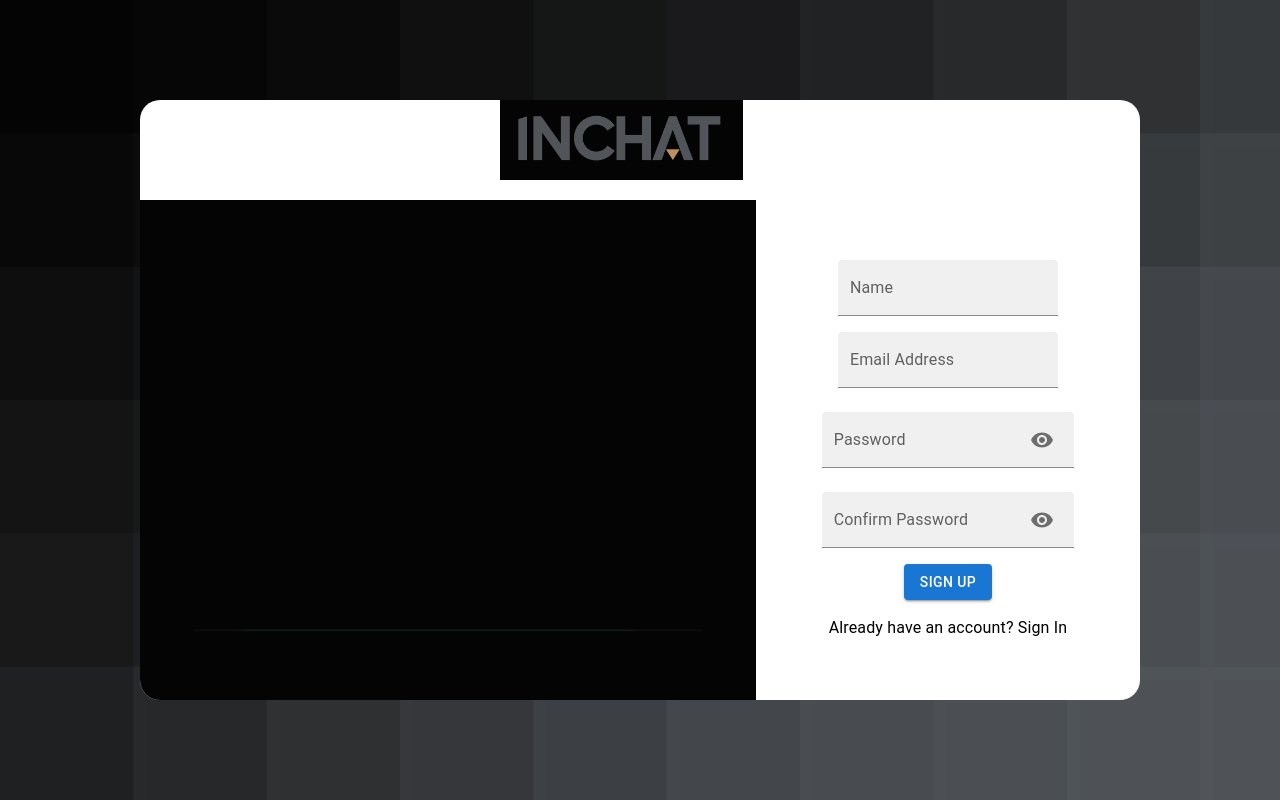
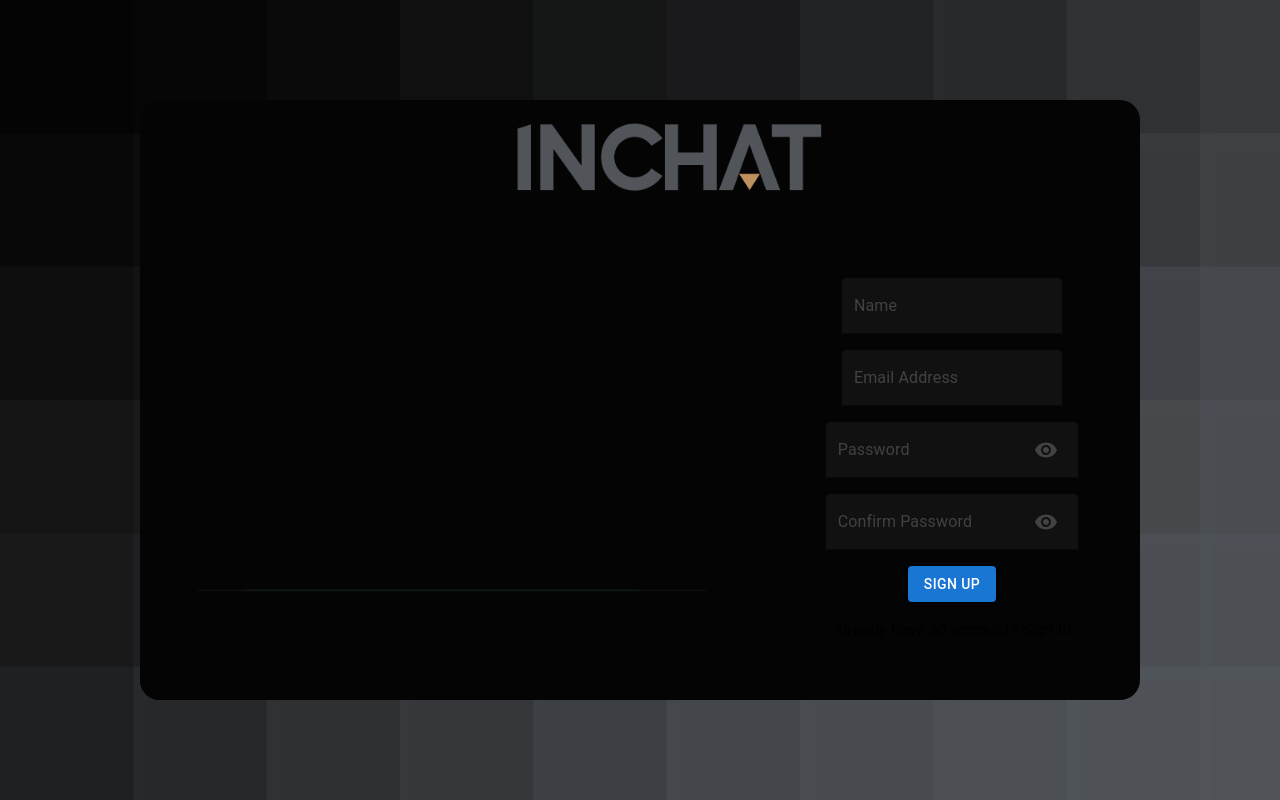
Before and after one commit to vedjaiswal/InChat, a React (Create React App) app in the folder client/: page /login in a window 1280 px wide. Built offline with nearby package versions, Linux system fonts and the light colour scheme.

Commit message:
login fields add

```diff
--- a/client/src/components/login/Login.js
+++ b/client/src/components/login/Login.js
@@ -1,6 +1,7 @@
 import React, {useState} from 'react'
 import {TextField, styled, Box, FormControl, FilledInput, InputLabel, InputAdornment, IconButton, Button, Typography} from '@mui/material'
 import {Visibility, VisibilityOff} from '@mui/icons-material'
+import { grey } from '@mui/material/colors';
 import BackgroundImage from '../../images/login_bg.png'
 import Logo from '../../images/inchat_logo.png'
 import ChattingImageGIF from '../../images/Chatting.gif'
@@ -12,8 +13,6 @@ const RightContainer = styled(Box)`
   flex-direction : column;
   gap : 1rem;
   grid-area : right;
-  // position : absolute;
-  // width : 50%;
 `
 const Container = styled(Box)`
  height : 100vh;
@@ -28,7 +27,7 @@ const FormContainer = styled(Box)`
   width : 1000px;
   display: grid;
   position : relative;
-  background-color : #fff;
+  background-color : #040404;
   border-radius : 20px;
   grid-template-areas :
     'logo logo'
@@ -47,8 +46,8 @@ const Header = styled(Box)`
   height : 90px;
 `
 const HeaderImage = styled('img')({
-  marginLeft:'36%',
-  height: 80,
+  marginLeft:'35%',
+  height: 120,
   position:'absolute'
 })
 
@@ -56,49 +55,83 @@ const ChattingImage = styled('img')`
   display: block;
   margin-left: auto;
   margin-right: auto;
-  margin-top: -20px;
+  margin-top: -80px;
   transform: scale(1.5);
   object-fit: cover;
 `
 
 const PasswordInput = styled(FormControl)({
+  "& label.Mui-focused" : {
+    color : "#424242"
+  },
+  "& label":{
+    color : "#424242"
+  },
+  "& .MuiFilledInput-root" :{
+    backgroundColor:"#111111",
+    color : "#fff"
+  },
+  "& .MuiFilledInput-root.Mui-focused ":{
+    backgroundColor : "#111111"
+  },
+  "& .MuiFilledInput-root:hover" : {
+    backgroundColor : "#111111",
+    borderBottomColor: "#fff"
+  },
   "& .MuiFilledInput-root:after" : {
-    borderBottomColor : "#040404"
+    borderBottomColor : "#fff",
   },
-  "& .Mui-focused":{
-    color : "#040404",
-    borderColor : "#040404"
-  },
-  "& label.Mui-focused" : {
-    color : "#040404"
+  "& .MuiTouchRipple-root":{
+    color : "#fff"
   }
+  // "& .Mui-focused":{
+  //   color : "#040404",
+  //   borderColor : "#040404",
+  //   background : "#fff"
+  // },
 })
 
 const StyledTextField = styled(TextField)({
-  "& label.Mui-focused": {
-    color: "#040404"
+  "& label, label.Mui-focused": {
+    color: "#424242"
+  },
+  // "& label":{
+  //   color : "#424242"
+  // },
+  "& .MuiFilledInput-root" :{
+    backgroundColor:"#111111",
+    color : "#fff"
+  },
+  "& .MuiFilledInput-root.Mui-focused ":{
+    backgroundColor : "#111111"
+  },
+  "& .MuiFilledInput-root:hover" : {
+    backgroundColor : "#111111",
+    borderBottomColor: "#fff"
+  },
+  "& .MuiFilledInput-root:after" : {
+    borderBottomColor:"#fff"
   },
   // "& .MuiInput-underline:after": {
   //   borderBottomColor: "#040404"
   // },
-  "& .MuiFilledInput-root:after" : {
-    borderBottomColor:"#040404"
-  },
-  "& .MuiInput-underline": {
-    borderBottomColor: "#040404"
-  },
-  "& .MuiOutlinedInput-root": {
-    "& fieldset": {
-      borderColor: "#040404"
-    },
-    "&:hover fieldset": {
-      borderColor: "#040404",
-      borderWidth: 2
-    },
-    "&.Mui-focused fieldset": {
-      borderColor: "#040404"
-    }
-  }
+  // "& .MuiInput-underline": {
+  //   borderBottomColor: "#474747"
+  // },
+  // "& .MuiFilledInput-root ": {
+  //   "& fieldset": {
+  //     borderColor: "#040404"
+  //   },
+  //   "&:hover fieldset": {
+  //     borderColor: "#111111",
+  //     // backgroundColor : "#111111",
+  //     // color : "f1f1f1",
+  //     borderWidth: 8
+  //   },
+  //   "&.Mui-focused fieldset": {
+  //     borderColor: "#111111"
+  //   }
+  // }
 });
 
 function Login() {
@@ -107,8 +140,6 @@ function Login() {
 
   const handleClickShowPassword = () => setShowPassword((show) => !show);
   const handleClickShowConfirmPassword = () => setShowConfirmPassword((show) => !show);
-// MuiInputBase-root-MuiFilledInput-root:after
-
 
   return (
     <Container style={{backgroundImage : `url(${BackgroundImage})`}}>
@@ -120,9 +151,9 @@ function Login() {
           <ChattingImage src={ChattingImageGIF} alt="illustration" />
         </LeftContainer>
         <RightContainer>
-            <StyledTextField sx={{width : 220}} variant='filled' label='Name' />
+            <StyledTextField style={{width : 220}} variant='filled' label='Name' />
             <StyledTextField style={{width : 220}} variant='filled' type='email' label='Email Address' />
-            <PasswordInput fullWidth sx={{ m: 1, width: '25ch' }} variant='filled'>
+            <PasswordInput sx={{ width: '25ch' }} variant='filled'>
               <InputLabel>Password</InputLabel>
               <FilledInput
                 type={showPassword ? 'text' : 'password'}
@@ -131,13 +162,13 @@ function Login() {
                     <IconButton
                       onClick={handleClickShowPassword}
                     >
-                      {showPassword ? <VisibilityOff /> : <Visibility />}
+                      {showPassword ? <VisibilityOff sx={{ color: grey[800] }} /> : <Visibility sx={{ color: grey[800] }}/>}
                     </IconButton>
                   </InputAdornment>
                 }
               />
             </PasswordInput>
-            <PasswordInput style={{margin:0}} sx={{ m: 1, width: '25ch' }} variant="filled">
+            <PasswordInput sx={{ width: '25ch' }} variant="filled">
               <InputLabel>Confirm Password</InputLabel>
               <FilledInput
                 type={showConfirmPassword ? 'text' : 'password'}
@@ -146,7 +177,7 @@ function Login() {
                     <IconButton
                       onClick={handleClickShowConfirmPassword}
                     >
-                      {showConfirmPassword ? <VisibilityOff /> : <Visibility />}
+                      {showConfirmPassword ? <VisibilityOff sx={{ color: grey[800] }} /> : <Visibility sx={{ color: grey[800] }} />}
                     </IconButton>
                   </InputAdornment>
                 }
```
